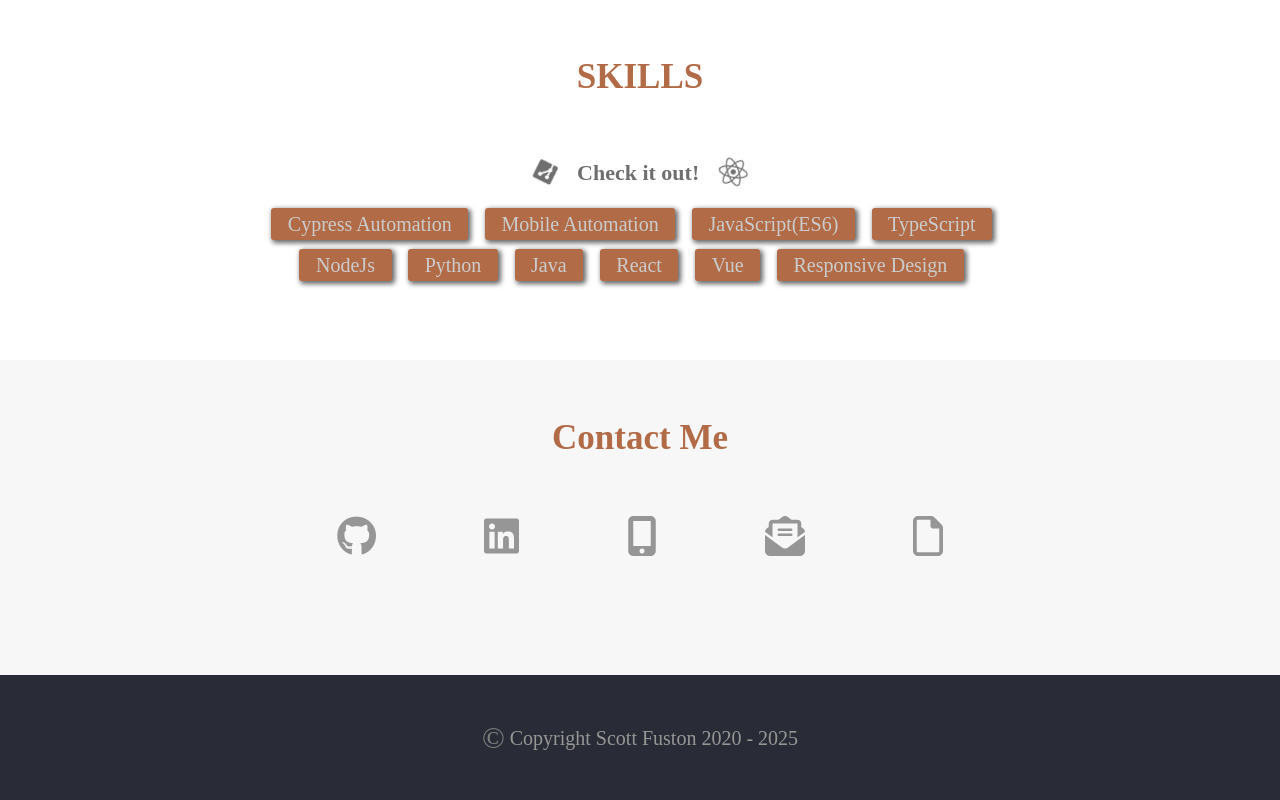
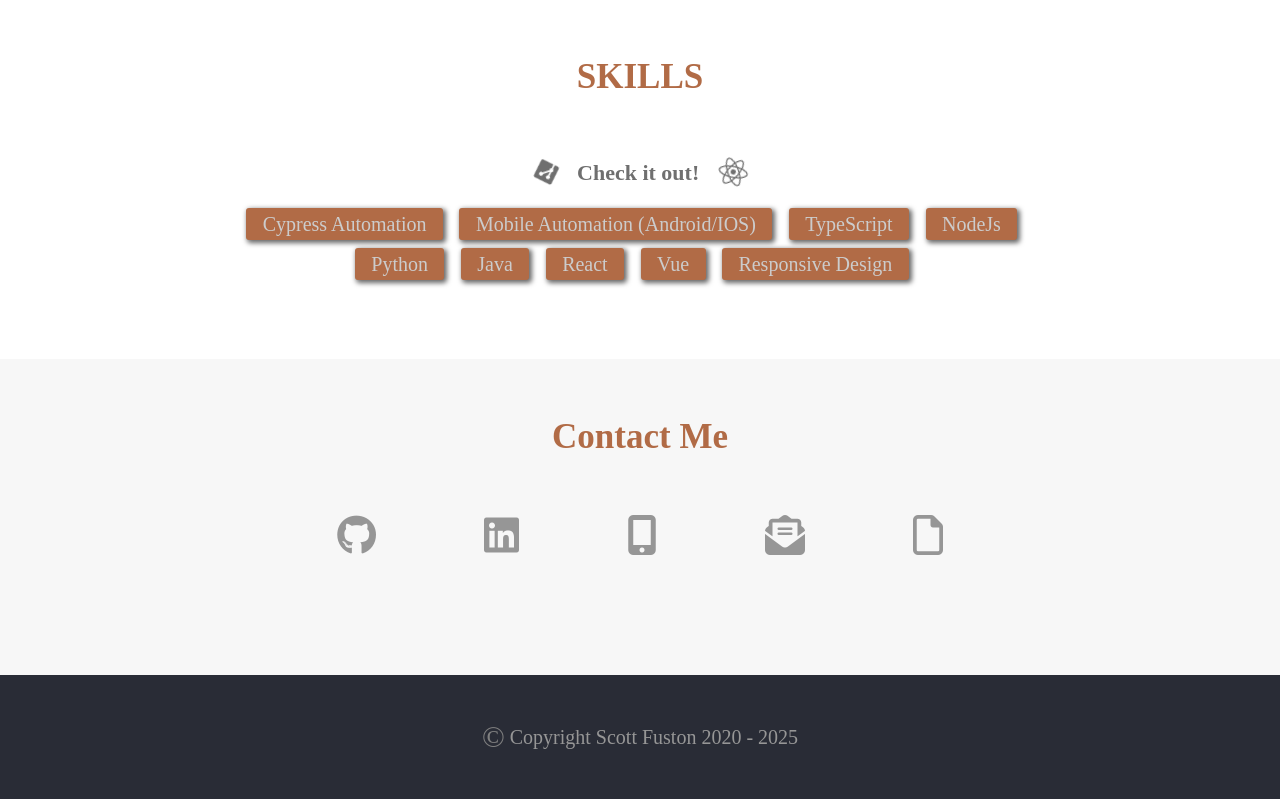
Before and after one commit to fuston05/scott-fuston-portfolio, a React (Create React App) app: page / in a window 1280 px wide. Shown: the part 1858-2658 px from the top of the page. Built offline with nearby package versions, Linux system fonts and the light colour scheme.

Commit message:
update skills

```diff
--- a/src/assets/data/skillsData.js
+++ b/src/assets/data/skillsData.js
@@ -1,7 +1,6 @@
 export const topSkills = [
     { name: "Cypress Automation", proficiency: 9 },
-    { name: "Mobile Automation", proficiency: 9 },
-    { name: "JavaScript(ES6)", proficiency: 9 },
+    { name: "Mobile Automation (Android/IOS)", proficiency: 9 },
     { name: "TypeScript", proficiency: 9 },
     { name: "NodeJs", proficiency: 9 },
     { name: "Python", proficiency: 3 },
```
